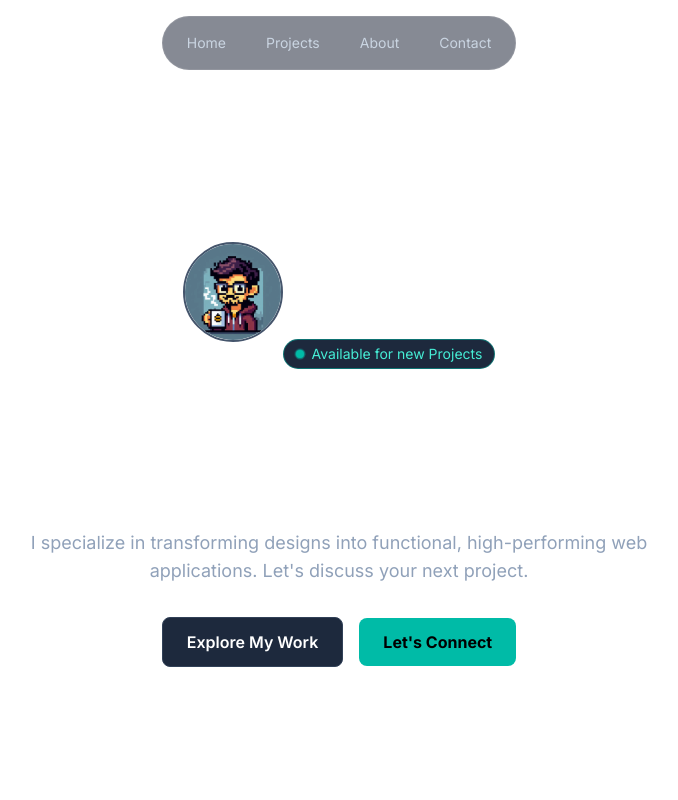
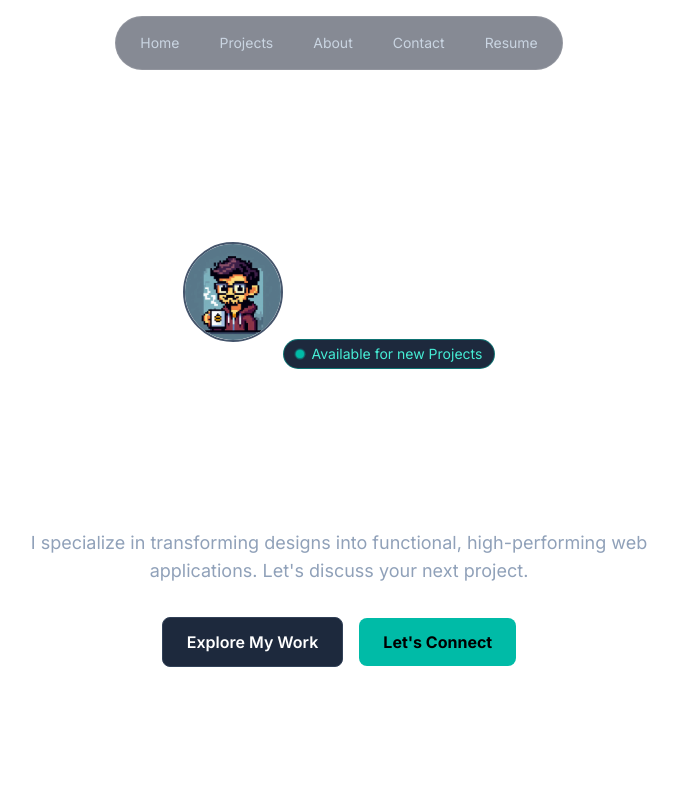
Before and after one commit to MidnightDev024/DevFolio, a Next.js app: page / in a window 1280 px wide. Shown: the top 800 px of the page, without its empty margins (301-979 px from the left). Built offline with nearby package versions, Linux system fonts and the light colour scheme; no server answers; the database is empty.

Commit message:
refactored : navbar.tsx

```diff
--- a/src/app/components/navbar.tsx
+++ b/src/app/components/navbar.tsx
@@ -8,10 +8,11 @@ const NewNavbar = () => {
   const [hoveredLink, setHoveredLink] = useState<string | null>(null);
 
   const links = [
-    { href: '#home', label: 'Home' },
-    { href: '#projects', label: 'Projects' },
-    { href: '#about', label: 'About' },
-    { href: '#contact', label: 'Contact' },
+    { href: '#home', label: 'Home', isExternal: false },
+    { href: '#projects', label: 'Projects', isExternal: false },
+    { href: '#about', label: 'About', isExternal: false },
+    { href: '#contact', label: 'Contact', isExternal: false },
+    { href: '/AKASH RESUME.pdf', label: 'Resume', isExternal: true },
   ];
 
   return (
@@ -22,16 +23,33 @@ const NewNavbar = () => {
       {/* Updated container with border and new background color */}
       <div className="flex items-center gap-2 rounded-full bg-slate-900/50 p-2 backdrop-blur-md border border-white/10">
         {links.map((link) => (
+          link.isExternal ? (
+            <a
+              key={link.href}
+              href={link.href}
+              target="_blank"
+              rel="noopener noreferrer"
+              onMouseEnter={() => setHoveredLink(link.href)}
+              className="relative rounded-full px-4 py-2 text-sm text-slate-300 transition-colors hover:text-white"
+            >
+              {link.label}
+              {hoveredLink === link.href && (
+                <motion.span
+                  layoutId="navbar-pill"
+                  className="absolute inset-0 z-[-1] rounded-full bg-slate-700"
+                  transition={{ duration: 0.3 }}
+                />
+              )}
+            </a>
+          ) : (
             <Link
               key={link.href}
               href={link.href}
               onMouseEnter={() => setHoveredLink(link.href)}
-            // Text color is now white on hover
               className="relative rounded-full px-4 py-2 text-sm text-slate-300 transition-colors hover:text-white"
             >
               {link.label}
               {hoveredLink === link.href && (
-              // The pill is now a darker gray for better contrast
                 <motion.span
                   layoutId="navbar-pill"
                   className="absolute inset-0 z-[-1] rounded-full bg-slate-700"
@@ -39,6 +57,7 @@ const NewNavbar = () => {
                 />
               )}
             </Link>
+          )
         ))}
       </div>
     </nav>
```
Lines whose indentation alone changed are shown as unchanged.
